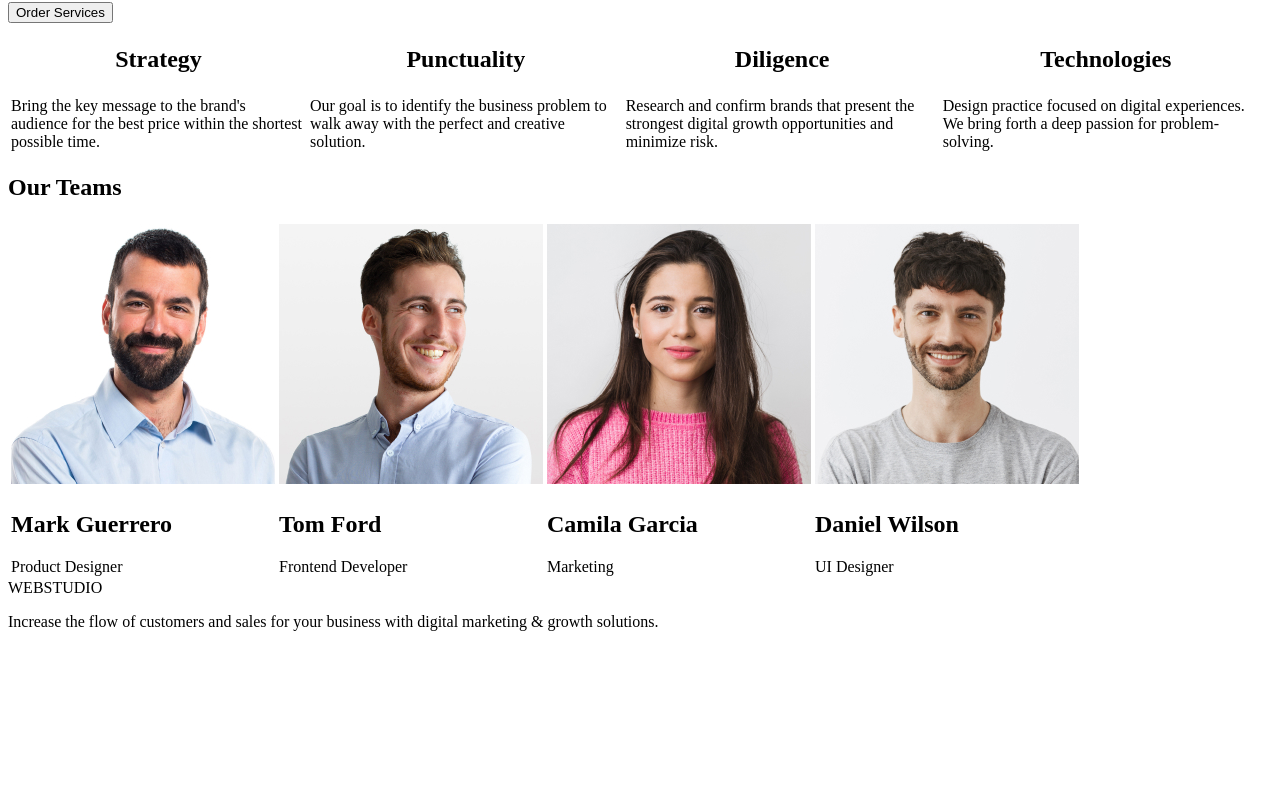
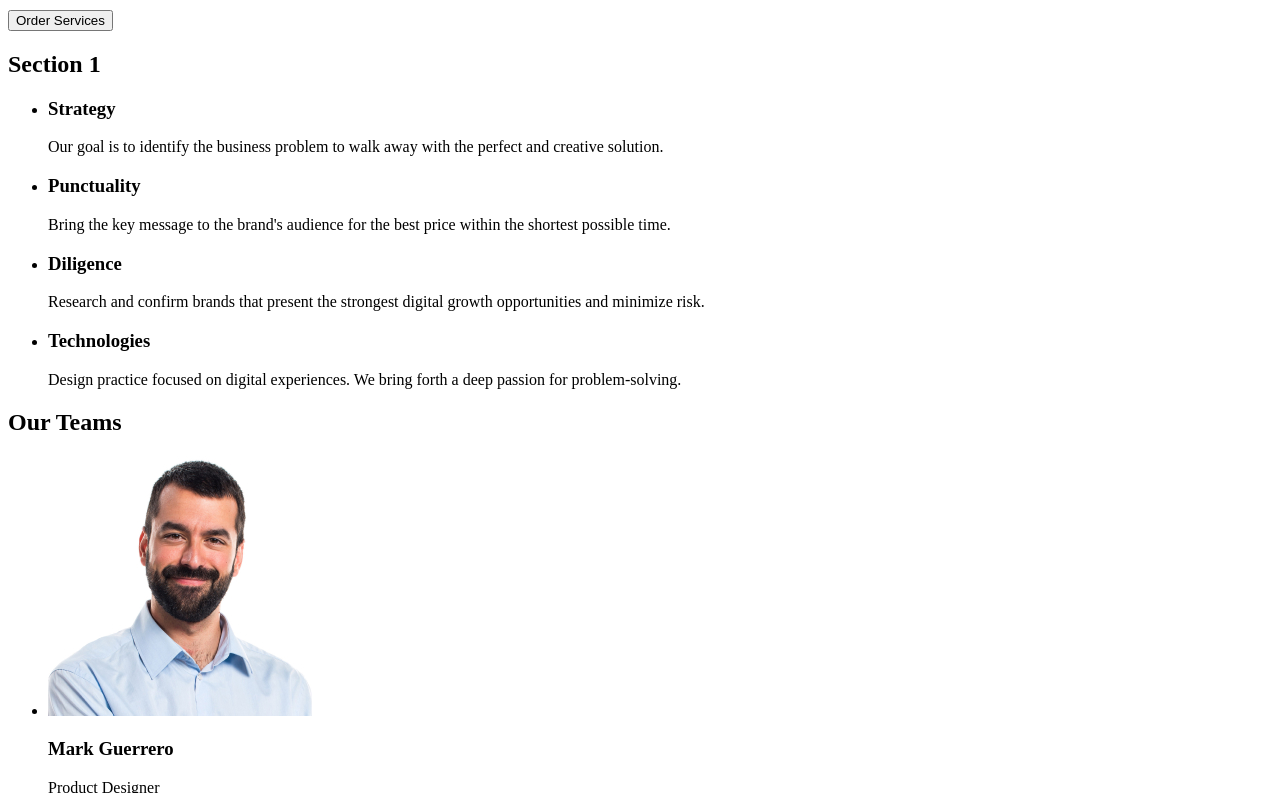
Before and after one commit to Sumeyye-Koc/goit-markup-hw-01, a plain HTML site: page index.html in a window 1280 px wide. Shown: the part 218-1011 px from the top of the page. Before the commit the page ends 865 px from the top, so only its background shows below. Drawn offline with Linux system fonts and the light colour scheme.

Commit message:
goit-markup-hw-01

```diff
--- a/index.html
+++ b/index.html
@@ -8,77 +8,80 @@
 <body>
     <header>
         <nav>
+            <a href="./index.html">WEBSTUDIO</a>
         <ul>
-            <li><a href="">WEBSTUDIO</a></li>
             <li><a href="">Studio</a></li>
             <li><a href="">Portfolio</a></li>
             <li><a href="">Contact</a></li>
         </ul>
-        </nav>
+        <address>
         <ul>
-            <li>info@devstudio.com</li>
-            <li>+11 (000) 111-11-11</li>
+            <li><a href=”mailto:info@devstudio.com">info@devstudio.com</a></li>
+            <li><a href="tel:+110001111111">+11 (000) 111-11-11</a></li>
         </ul>
-
+        </address>
+    </nav>
+    </header>
+    <mainn>
         <h1>Effective Solutions for Your Business</h1>
         <input type="button" value="Order Services">
-    </header>
-    <mainn>
-            <table>
-                <tr>
-                    <th><h2>Strategy</h2></th>
-                    <th><h2>Punctuality</h2></th>
-                    <th><h2>Diligence</h2></th>
-                    <th><h2>Technologies</h2></th>
-                </tr>
-                <tr>
-                    <td>Bring the key message to the brand's
-                    audience for the best price within the
-                     shortest possible time.</td>
-                    <td>Our goal is to identify the business
-                     problem to walk away with the perfect
-                      and creative solution.</td>
-                    <td> Research and confirm brands that
-                         present the strongest digital growth
-                          opportunities and minimize risk.</td>
-                    <td> Design practice focused on digital
-                        experiences. We bring forth a deep
-                        passion for problem-solving.</td>
-                </tr>
-            </table>
+        <section>
+            <h2>Section 1</h2>
+                <ul>
+                    <li>
+                        <h3>Strategy</h3>
+                        <p>Our goal is to identify the business
+                            problem to walk away with the perfect
+                             and creative solution.</p>
+                    </li>
+                    <li>
+                        <h3>Punctuality</h3>
+                        <p>Bring the key message to the brand's
+                            audience for the best price within the
+                             shortest possible time.</p>
+                    </li>
+                    <li>
+                        <h3>Diligence</h3>
+                        <p>Research and confirm brands that
+                            present the strongest digital growth
+                             opportunities and minimize risk.</p>
+                    </li>
+                    <li>
+                        <h3>Technologies</h3>
+                        <p>Design practice focused on digital
+                            experiences. We bring forth a deep
+                            passion for problem-solving.</p>
+                    </li>
+                </ul>
+        </section>
             <section>
-                <h1>Our Teams</h1>
-                <table>
-                    <tr>
-                        <td><img src="images/images-1.jpg" alt="Images 1" width="264 px" height="260"></td>
-                        <td><img src="images/images-2.jpg" alt="Images 2" width="264 px" height="260"></td>
-                        <td><img src="images/images-3.jpg" alt="Images 3" width="264 px" height="260"></td>
-                        <td><img src="images/images-4.jpg" alt="Images 4" width="264 px" height="260"></td>
-                    </tr>
-                    <tr>
-                        <td>
-                            <h2>Mark Guerrero</h2>
-                            Product Designer
-                        </td>
-                        <td>
-                            <h2>Tom Ford</h2>
-                            Frontend Developer
-                        </td>
-                        <td>
-                            <h2>Camila Garcia</h2>
-                            Marketing
-                        </td>
-                        <td>
-                            <h2>Daniel Wilson</h2>
-                            UI Designer
-                        </td>
-                    </tr>
-                </table>
+                <h2>Our Teams</h2>
+                <ul>
+                    <li>
+                        <img src="images/images-1.jpg" alt="Images 1" width="264 px" height="260">
+                        <h3>Mark Guerrero</h3>
+                        <p>Product Designer</p>
+                    </li>
+                    <li>
+                        <img src="images/images-2.jpg" alt="Images 2" width="264 px" height="260">
+                        <h3>Tom Ford</h3>
+                        <p>Frontend Developer</p>
+                    </li>
+                    <li>
+                        <img src="images/images-3.jpg" alt="Images 3" width="264 px" height="260">
+                        <h3>Camila Garcia</h3>
+                        <p>Marketing</p>
+                    </li>
+                    <li>
+                        <img src="images/images-4.jpg" alt="Images 4" width="264 px" height="260">
+                        <h3>Daniel Wilson</h3>
+                        <p>UI Designer</p>
+                    </li>
             </section>
 
     </main>
     <footer>
-        WEBSTUDIO
+        <a href="/index.html">WEBSTUDIO</a>
         <P>Increase the flow of customers and sales
             for your business with digital marketing
             & growth solutions.</P>
```
